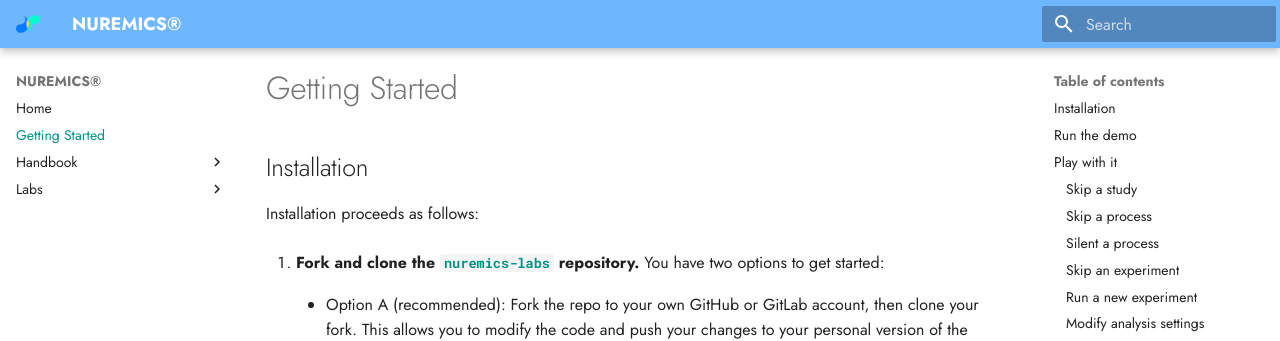
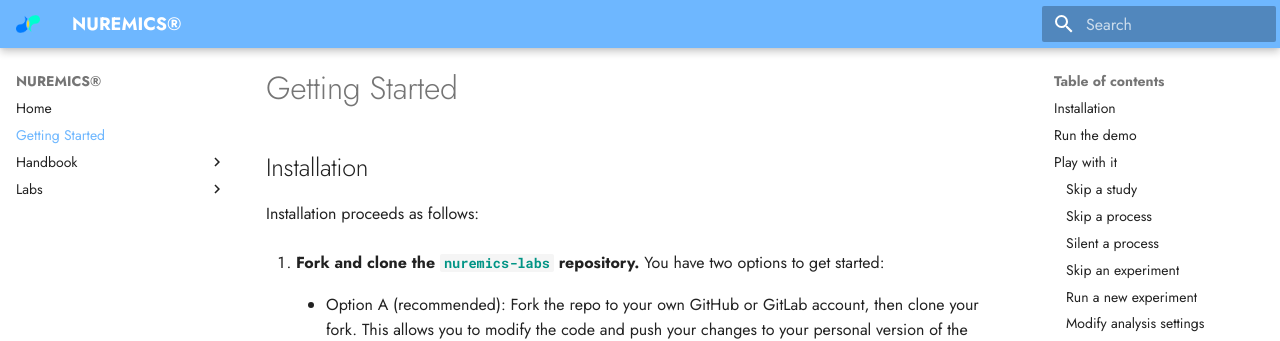
Before and after one commit to nuremics/nuremics-docs, an MkDocs documentation site: the page built from docs/getting-started.md, in a window 1280 px wide and 1400 px high. Shown: the top 341 px of the window. Built offline with MkDocs 1.6.1 and Material for MkDocs 9.7.7, drawn with Linux system fonts in a browser that asks for light colours.

Commit message:
change color in menu

```diff
--- a/docs/css/extra.css
+++ b/docs/css/extra.css
@@ -7,6 +7,17 @@ a.md-button.md-button--primary {
 
 a.md-button.md-button--primary:hover {
   background-color: #00ffcf;  /* couleur au survol */
+}
+
+/* Changer la couleur du lien actif dans la navigation de gauche */
+.md-nav__item--active > .md-nav__link {
+  color: #6eb7ff !important;
+  font-weight: normal;
+}
+
+.md-nav__link--active {
+  color: #6eb7ff !important;  /* ta couleur personnalisée */
+  font-weight: normal;
 }
 
 /* Étend la largeur max de la zone centrale */
```
